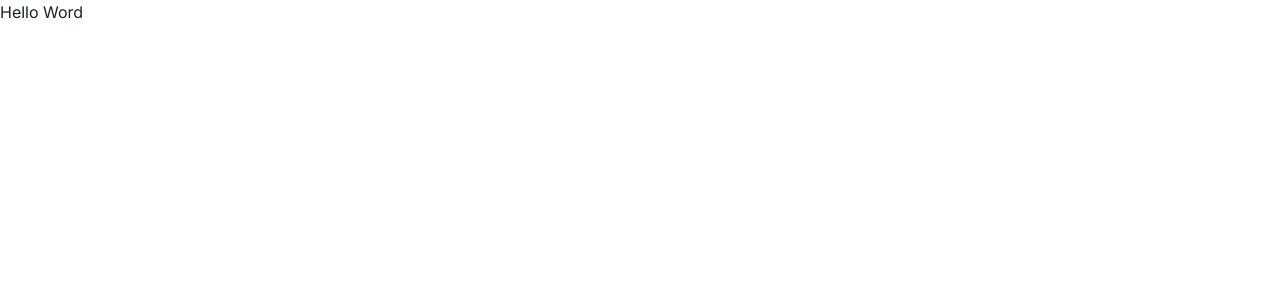
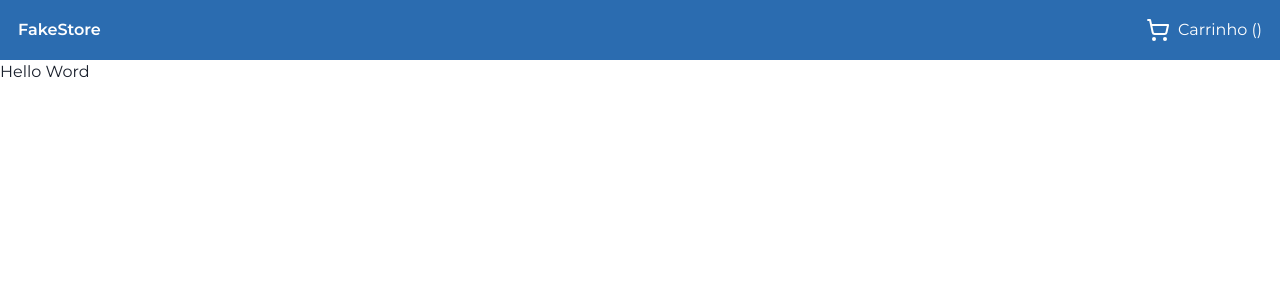
Before and after one commit to thaismtss/shopping-cart-front, a Next.js app: page / in a window 1280 px wide. Shown: the top 300 px of the page. Built offline with nearby package versions, Linux system fonts and the light colour scheme; no server answers.

Commit message:
feat: add context cart

```diff
--- /dev/null
+++ b/app/context/cart.tsx
@@ -0,0 +1,48 @@
+"use client";
+import { useQuery } from "@tanstack/react-query";
+import { createContext } from "react";
+
+interface Cart {
+  cartItems: {
+    productId: number;
+    title: string;
+    quantity: number;
+    price: number;
+    image: string;
+  }[];
+  subtotal: number;
+  totalCartItems: number;
+}
+
+type CartContextType = {
+  cart: Cart | undefined;
+  isLoading: boolean;
+  refetch: () => void;
+};
+
+export const CartContext = createContext<CartContextType>(
+  {} as CartContextType
+);
+
+export function CartProvider({ children }: { children: React.ReactNode }) {
+  const {
+    data: cart,
+    isLoading,
+    refetch,
+  } = useQuery<Cart>({
+    queryKey: ["cart"],
+    queryFn: () => fetch("/api/cart").then((res) => res.json()),
+  });
+
+  return (
+    <CartContext.Provider
+      value={{
+        cart,
+        isLoading,
+        refetch,
+      }}
+    >
+      {children}
+    </CartContext.Provider>
+  );
+}
--- a/app/layout.tsx
+++ b/app/layout.tsx
@@ -1,9 +1,13 @@
 import type { Metadata } from "next";
-import { Inter } from "next/font/google";
+import { Montserrat } from "next/font/google";
+import Header from "./Components/Header";
 import "./globals.css";
 import { Providers } from "./providers/providers";
 
-const inter = Inter({ subsets: ["latin"] });
+const montserrat = Montserrat({
+  subsets: ["latin"],
+  weight: ["400", "600", "700"],
+});
 
 export const metadata: Metadata = {
   title: "Create Next App",
@@ -17,8 +21,11 @@ export default function RootLayout({
 }>) {
   return (
     <html lang="en">
-      <body className={inter.className}>
-        <Providers>{children}</Providers>
+      <body className={montserrat.className}>
+        <Providers>
+          <Header />
+          {children}
+        </Providers>
       </body>
     </html>
   );
--- a/app/providers/providers.tsx
+++ b/app/providers/providers.tsx
@@ -1,7 +1,24 @@
-'use client'
+"use client";
 
-import { ChakraProvider } from '@chakra-ui/react'
+import { ChakraProvider } from "@chakra-ui/react";
+import { QueryClient, QueryClientProvider } from "@tanstack/react-query";
+import { CartProvider } from "../context/cart";
 
 export function Providers({ children }: { children: React.ReactNode }) {
-  return <ChakraProvider>{children}</ChakraProvider>
+  const queryClient = new QueryClient({
+    defaultOptions: {
+      queries: {
+        refetchOnWindowFocus: false,
+        staleTime: 1000 * 60 * 5,
+      },
+    },
+  });
+
+  return (
+    <ChakraProvider>
+      <QueryClientProvider client={queryClient}>
+        <CartProvider>{children}</CartProvider>
+      </QueryClientProvider>
+    </ChakraProvider>
+  );
 }
```
